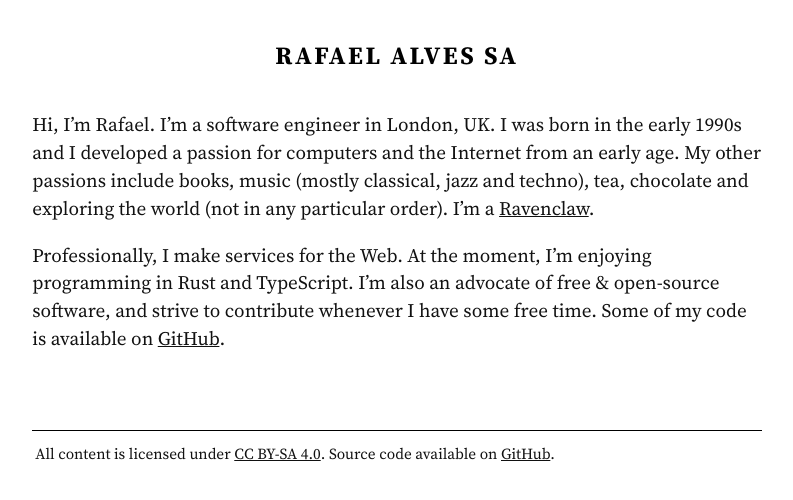
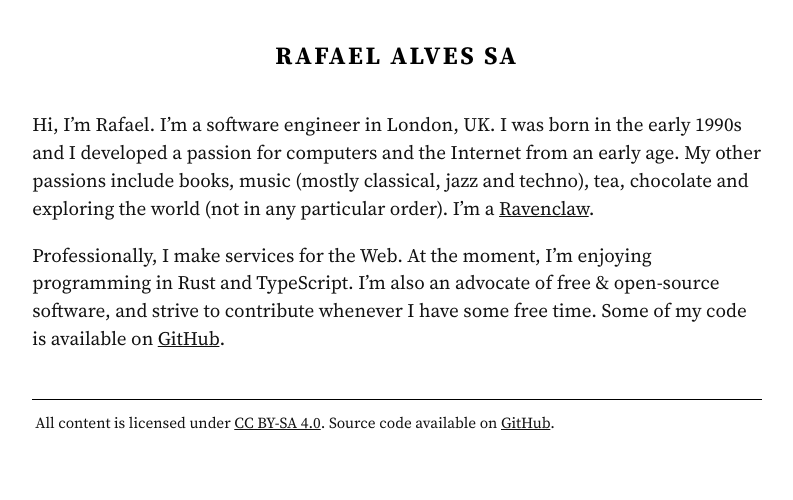
Before and after one commit to rafaelalvessa/rafael.me.uk, a Jekyll site: the page built from index.md, in a window 1280 px wide. Shown: the top 500 px of the page, without its empty margins (243-1036 px from the left). Built offline with Jekyll 4.4.1, drawn with Linux system fonts in a browser that asks for light colours.

Commit message:
Update footer top margin

```diff
--- a/assets/css/default.scss
+++ b/assets/css/default.scss
@@ -19,7 +19,7 @@ body {
 footer {
   border-top: 0.1em solid var(--accent-color);
   font-size: 0.8em;
-  margin: 5em 0 2em;
+  margin: 3em 0 2em;
   padding: 0.8em 0.2em 0;
 }
 
```
